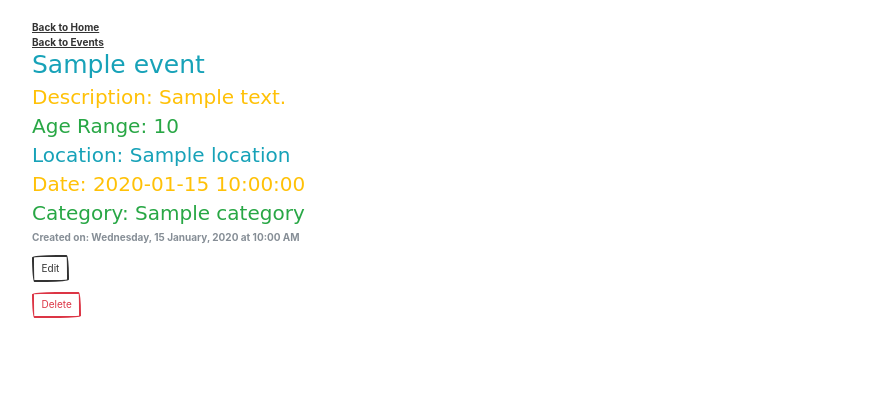
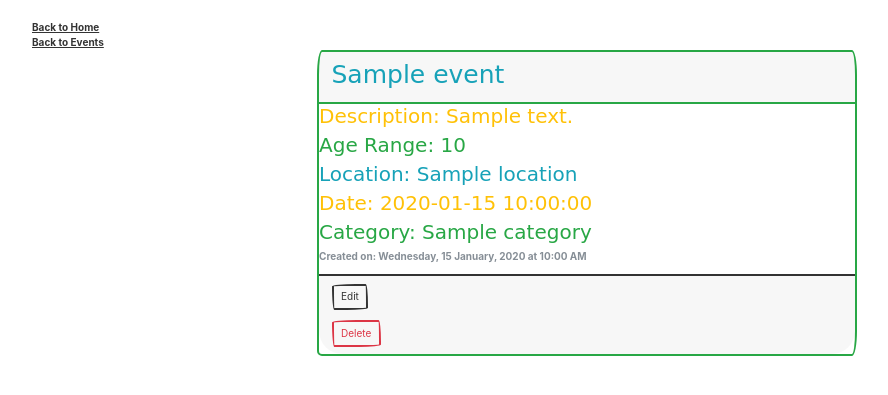
Before and after one commit to stasi815/Fun_Finder, a Flask app: template templates/show_event.html in a window 1280 px wide. Shown: the part 64-459 px from the top of the page, without its empty margins (53-941 px from the left). Run offline with Flask 2, Linux system fonts and the light colour scheme; the template is opened without the code that fills it: most values are stand-ins (such as "Sample title", 1, 10 or a date in 2020); some libraries are stand-ins or nearby versions; some web fonts are replaced.

Commit message:
more styling

```diff
--- a/templates/events_index.html
+++ b/templates/events_index.html
@@ -4,7 +4,10 @@
     <h1 class="text-warning">Events</h1>
     <a href='/'>Back to Home</a><br>
     <a href='/events/new'>New Event</a>
+    <div class='row'></div>
         {% for event in events %}
+            <div class='col-lg-12'>
+
                 <div class="card border-info mb-3" style="max-width: 20rem;">
                     <div class="card-header">
                     <h2><a  class="text-info" href='/events/{{ event._id }}'>{{ event.title }}</a></h2>
@@ -24,7 +27,9 @@
                     {% endif %}
                 </div>
                 </div>
+            </div>
         {% endfor %}
+    </div>
 {% endblock %}
 <div class="card border-info mb-3" style="max-width: 20rem;">
         <div class="card-header">Header</div>
--- a/templates/show_event.html
+++ b/templates/show_event.html
@@ -3,7 +3,13 @@
 {% block content %}
     <a href='/'>Back to Home</a><br>
     <a href='/events'>Back to Events</a>
+    <div class='row'>
+        <div class='col-sm-6 col-sm-offset-3'>
+            <div class="card border-success mb-3" style="max-width: 60rem;">
+                <div class="card-header">
+
                     <h1 class='text-info'>{{ event.title }}</h1>
+                </div>
                 <h2 class='text-warning'>Description: {{ event.description }}</h2>
                 <h2 class='text-success'>Age Range: {{ event.age_range }}</h2>
                 <h2 class='text-info'>Location: {{ event.location }}</h2>
@@ -12,12 +18,22 @@
                 {% if event.created_at %}
                     <p class='text-muted'>Created on: {{ event.created_at.strftime('%A, %d %B, %Y') }} at {{ event.created_at.strftime('%I:%M %p') }}</p>
                 {% endif %}
+                <div class="card-footer">
                     <form method='GET' action="/events/{{ event._id }}/edit">
                         <div class='form-group'>
                             <button class="btn btn-outline-primary" type='submit'>Edit</button>
                         </div>
                     </form>
-    <p><form method='POST' action="/events/{{ event._id }}/delete">
+                    <form method='POST' action="/events/{{ event._id }}/delete">
                         <button class="btn btn-outline-danger" type='submit'>Delete</button>
-    </form></p>
+                    </form>
+                </div>
+            </div>
+        </div>
+    </div>
 {% endblock %}
+<div class="card-header">Header</div>
+<div class="card-body">
+  <h4 class="card-title">Success card title</h4>
+  <p class="card-text">Some quick example text to build on the card title and make up the bulk of the card's content.</p>
+</div>
```
Also changed, not shown: templates/base.html (line endings or trailing spaces). Lines whose indentation alone changed are shown as unchanged.
